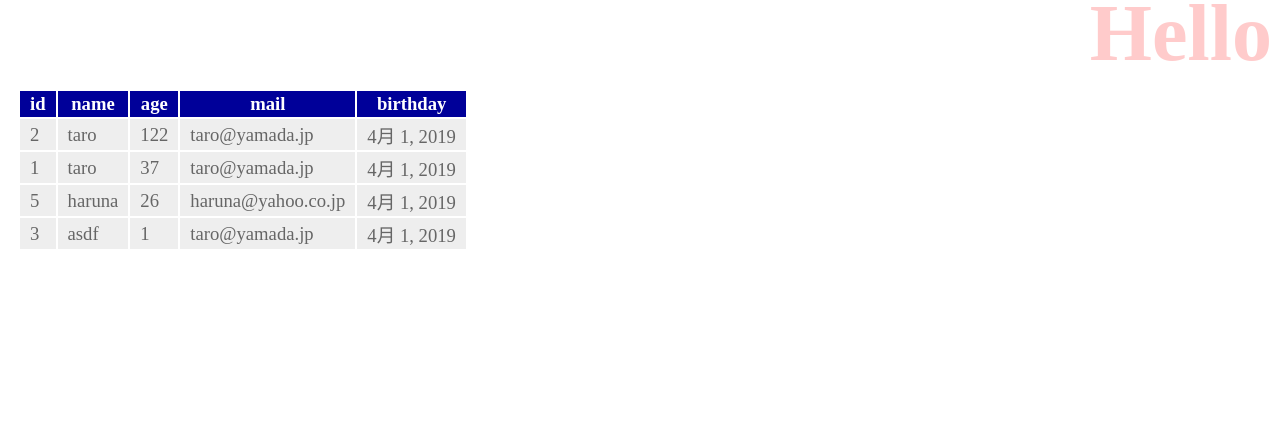
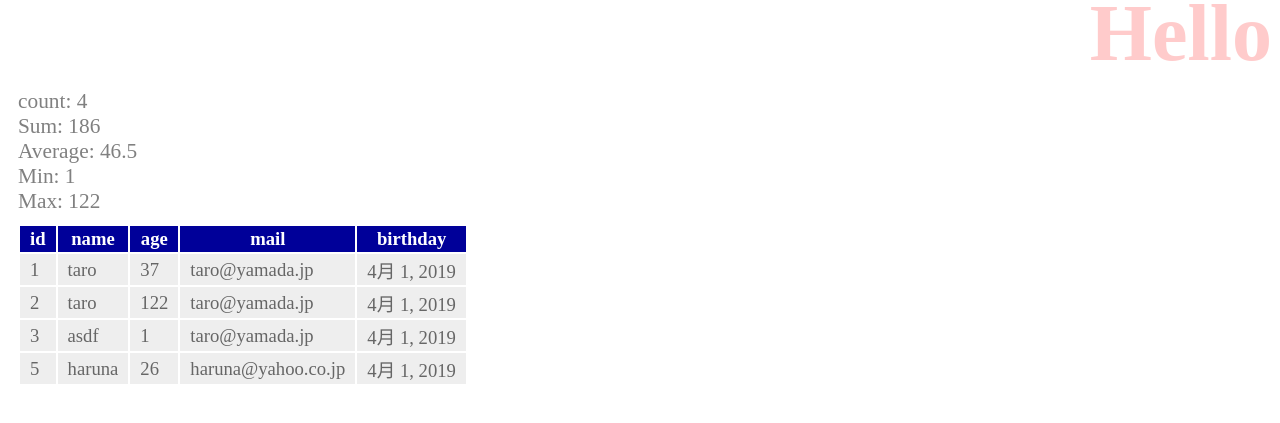
Before and after one commit to yunsunghyun/django_app, a Django app: page /hello/ in a window 1280 px wide. Shown: the top 423 px of the page. Run offline with Django 3.2, Linux system fonts and the light colour scheme; data comes from the database, SQL or seed files in the repository.

Commit message:
commit 0423

```diff
--- a/hello/views.py
+++ b/hello/views.py
@@ -1,4 +1,4 @@
-from django.db.models import Q
+from django.db.models import Q, Count, Sum, Avg, Min, Max
 from django.shortcuts import render, redirect
 
 from .models import Friend
@@ -6,10 +6,20 @@ from .forms import FriendForm, FindForm
 
 
 def index(request):
-    data = Friend.objects.all().order_by('age').reverse()
+    data = Friend.objects.all()
+    re1 = Friend.objects.aggregate(Count('age'))
+    re2 = Friend.objects.aggregate(Sum('age'))
+    re3 = Friend.objects.aggregate(Avg('age'))
+    re4 = Friend.objects.aggregate(Min('age'))
+    re5 = Friend.objects.aggregate(Max('age'))
+    msg = 'count: ' + str(re1['age__count']) \
+          + '<br>Sum: ' + str(re2['age__sum']) \
+          + '<br>Average: ' + str(re3['age__avg']) \
+          + '<br>Min: ' + str(re4['age__min']) \
+          + '<br>Max: ' + str(re5['age__max'])
     params = {
         'title': 'Hello',
-        'message': '',
+        'message': msg,
         'data': data,
     }
     return render(request, 'hello/index.html', params)
@@ -60,11 +70,13 @@ def delete(request, num):
 
 def find(request):
     if request.method == 'POST':
-        msg = 'search result:'
+        msg = request.POST['find']
         form = FindForm(request.POST)
-        str = request.POST['find']
-        list = str.split()
-        data = Friend.objects.filter(name__in=list)
+        sql = 'select * from hello_friend'
+        if msg != '':
+            sql += ' where ' + msg
+        data = Friend.objects.raw(sql)
+        msg = sql
     else:
         msg = 'search words...'
         form = FindForm()
```
Also changed, not shown: hello/templates/hello/find.html (+10 -4 lines).
